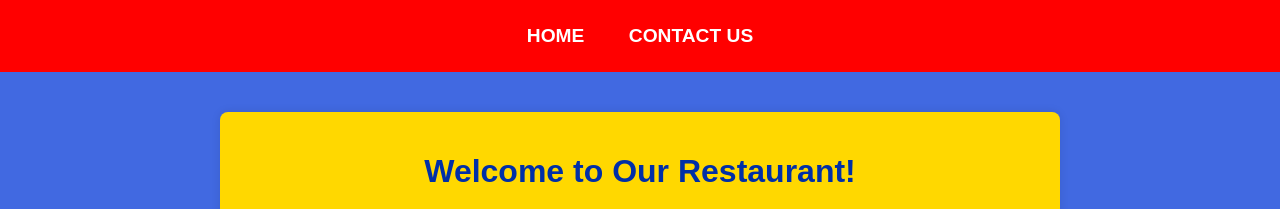
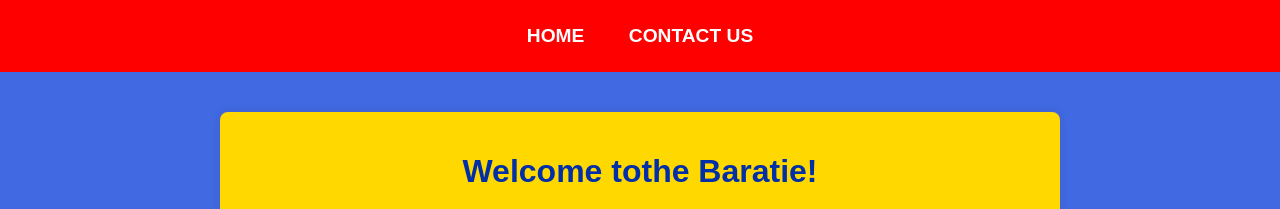
Before and after one commit to aegerev/baratie_conditional-menu, a plain HTML site: page index.html in a window 1280 px wide. Shown: the top 209 px of the page. Drawn offline with Linux system fonts and the light colour scheme; grey boxes are pictures that could not be loaded.

Commit message:
Updated the header

```diff
--- a/index.html
+++ b/index.html
@@ -18,7 +18,7 @@
 
     <body>
 	<div class="container">
-		<h1>Welcome to Our Restaurant!</h1>
+		<h1>Welcome tothe Baratie!</h1>
         <img src="./assets/baratieonepiece.jpg" alt = "The Baratie"/>
 
         <br/> <br/>
```
